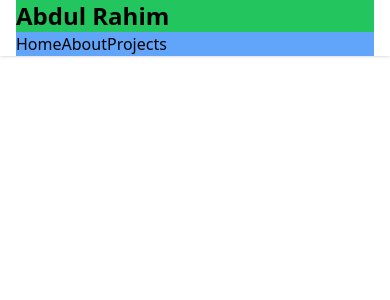
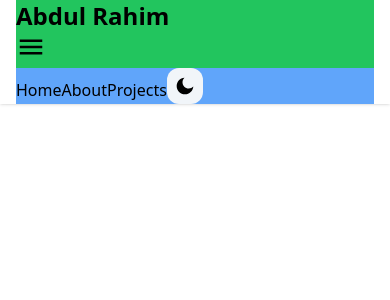
Before and after one commit to Abdul-Rahimm/Home, a Next.js app: page / in a window 390 px wide. Shown: the top 300 px of the page. Built offline with nearby package versions, Linux system fonts and the light colour scheme.

Commit message:
11:34 done. working on mobile responsiveness

```diff
--- a/app/layout.js
+++ b/app/layout.js
@@ -1,5 +1,6 @@
 import localFont from "next/font/local";
 import NavBar from "@/components/NavBar";
+import { ThemeProvider } from "next-themes";
 import "./globals.css";
 
 const geistSans = localFont({
@@ -24,8 +25,10 @@ export default function RootLayout({ children }) {
       <body
         className={`${geistSans.variable} ${geistMono.variable} antialiased`}
       >
-        <NavBar/>
-        {children}
+        <ThemeProvider>
+          <NavBar/>
+          {children}
+        </ThemeProvider>
       </body>
     </html>
   );
--- a/components/NavBar.jsx
+++ b/components/NavBar.jsx
@@ -33,16 +33,39 @@ const NavBar = () => {
       <div className="bg-red-500 md:flex md:items-center justify-between">
         {/* below div contains our Logo which is our name */}
         <div className="bg-green-500">
-          <div className="md:py-5 md:block">
-            <h2 className="text-2xl font-bold">Abdul Rahim</h2>
+          <div>
+            <div className="md:py-5 md:block">
+              <h2 className="text-2xl font-bold">Abdul Rahim</h2>
+            </div>
+            <div className="md:hidden">
+              <button>
+                {navbar ? <IoMdClose size={30} /> : <IoMdMenu size={30} />}
+              </button>
+            </div>
           </div>
         </div>
 
-        {/* below div contains home about and projects */}
+        {/* below div contains home about projects and theme toggle button*/}
         <div className="bg-blue-400 md:flex md:space-x-6">
           {navItems.map((items, index) => {
             return <a key={index}>{items.label}</a>;
           })}
+
+          {currentTheme === "dark" ? (
+            <button
+              onClick={() => setTheme("light")}
+              className="bg-slate-100 p-2 rounded-xl"
+            >
+              <RiSunLine size={20} color="black" />
+            </button>
+          ) : (
+            <button
+              onClick={() => setTheme("dark")}
+              className="bg-slate-100 p-2 rounded-xl"
+            >
+              <RiMoonFill size={20} />
+            </button>
+          )}
         </div>
       </div>
     </header>
```
